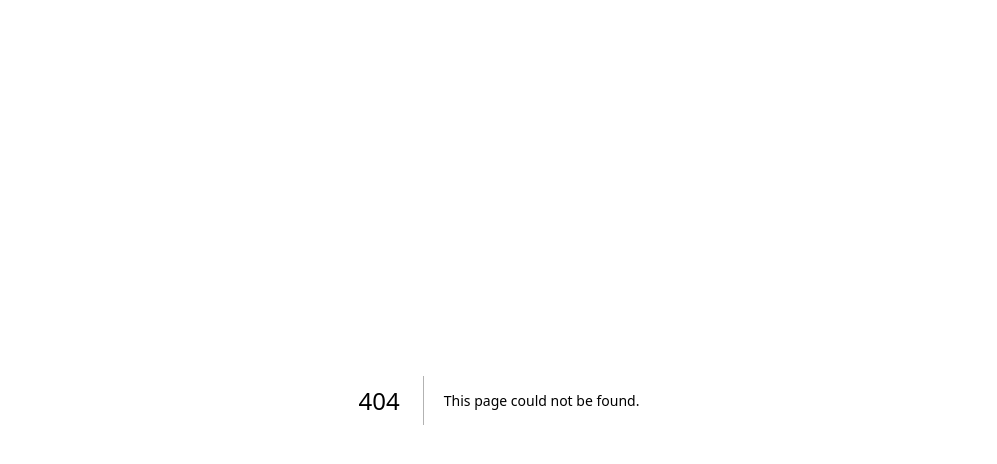
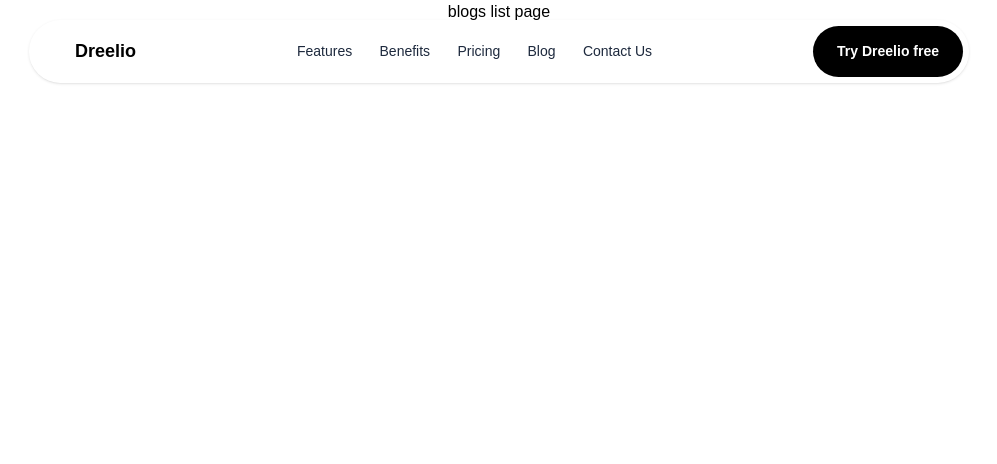
Before and after one commit to MUTHUMANIKANDAN11/dreelio-clone, a Next.js app: page /blogs in a window 1280 px wide. Before the commit this address had no page. Shown: the top 464 px of the page, without its empty margins (141-1138 px from the left). Built offline with nearby package versions, Linux system fonts and the light colour scheme; a web font is replaced by a local one.

Commit message:
header fixed, all navigation for index page is done

```diff
--- /dev/null
+++ b/app/blog/page.tsx
@@ -0,0 +1,10 @@
+import { Header } from "@/components/Header";
+
+export default function Home() {
+    return (
+        <main className="flex items-center flex-col overflow-x-hidden overflow-y-hidden">
+            <Header />
+            blog page
+        </main>
+    );
+}
--- /dev/null
+++ b/app/blogs/page.tsx
@@ -0,0 +1,10 @@
+import { Header } from "@/components/Header";
+
+export default function Home() {
+    return (
+        <main className="flex items-center flex-col overflow-x-hidden overflow-y-hidden">
+            <Header />
+            blogs list page
+        </main>
+    );
+}
--- /dev/null
+++ b/app/contact/page.tsx
@@ -0,0 +1,10 @@
+import { Header } from "@/components/Header";
+
+export default function Home() {
+  return (
+    <main className="flex items-center flex-col overflow-x-hidden overflow-y-hidden">
+      <Header />
+      contact page
+    </main>
+  );
+}
--- a/app/globals.css
+++ b/app/globals.css
@@ -1,4 +1,8 @@
 @import "tailwindcss";
+
+html {
+  scroll-behavior: smooth;
+}
 
 :root {
   /* You can add root variables here later if needed */
--- a/app/page.tsx
+++ b/app/page.tsx
@@ -6,6 +6,7 @@ import { TestimonialCard } from '../components/TestimonialCard';
 import { PricingCard } from '../components/PricingCard';
 import { BlogCard } from '../components/BlogCard';
 import { CommunityCard } from '../components/CommunityCard';
+import Link from 'next/link';
 
 export default function Home() {
   return (
@@ -20,12 +21,16 @@ export default function Home() {
           <div className="hero-head text-[68px] leading-[88px] font-semibold text-center">Run your freelance business like a pro</div>
           <div className="hero-content text-[20px] font-normal text-center text-slate-600 w-[75%] mt-4">All-in-one platform for managing cliens, projects, and payments without the chaos. From first contract to final invoice, we've got your back.</div>
           <div className="hero-button mt-10">
+            <Link href={'/contact'}>
               <button className="text-[16px] bg-black text-white font-semibold rounded-full px-6 py-3 cursor-pointer mr-2">
                 Try Dreelio free
               </button>
+            </Link>
+            <Link href={'/#features'}>
               <button className="text-[16px] px-6 py-3 rounded-full bg-gray-100/20 font-medium cursor-pointer">
                 See features
               </button>
+            </Link>
           </div>
           <div className="hero-img mt-10">
             <img src="./images/hero.png" className="rounded-2xl" alt="" />
@@ -36,7 +41,7 @@ export default function Home() {
       <div className="bg-[linear-gradient(to_bottom,_white_20%,_#F4F1EE_40%,_#C4DCF4_70%)]">
         <TrustedBrands className="h-[300px]" titleClassName="mt-30" />
 
-        <div className="hero3 w-[100vw] h-[100%] flex flex-col items-center justify-start">
+        <div className="hero3 w-[100vw] h-[100%] flex flex-col items-center justify-start scroll-mt-24">
           <div className="hero3-subhead text-[14px] font-bold mt-20 text-[#614A44]">SEAMLESS ACROSS DEVICES</div>
           <div className="hero3-head text-[48px] leading-[62px] font-semibold text-center w-[600px] mt-5">Work from anywhere, stay in sync</div>
 
@@ -53,6 +58,7 @@ export default function Home() {
           </div>
         </div>
 
+        <div id="features" className=""></div>
         <FeatureBox
           subhead="PROJECT MANAGEMENT"
           head="Keep every project moving forward"
@@ -80,6 +86,8 @@ export default function Home() {
           imageSrc="/images/hero5.png"
           reverse={true}
         />
+
+        <div id="benefits" className=""></div>
 
         <div className="hero6 w-[100vw] h-[100%] flex flex-col items-center justify-center mt-30">
           <div className="hero6-subhead text-[14px] font-bold text-[#614A44]">FEATURES</div>
@@ -171,6 +179,7 @@ export default function Home() {
           </div>
         </div>
 
+        <div id="pricing" className=""></div>
         <div className="hero8 flex flex-col items-center justify-center mt-40">
           <div className="hero8-sunhead text-[16px] font-semibold text-[#757170]">PRICING</div>
           <div className="hero8-head text-[46px] w-[390px] font-semibold text-center">Simple plans</div>
@@ -215,7 +224,7 @@ export default function Home() {
           <div className="hero9-head text-[14px] font-semibold text-[#757170]">BLOG</div>
           <div className="hero9-head text-[46px] w-[470px] font-semibold text-center">Ideas to level-up your freelance game</div>
 
-          <div className="hero9-content flex items-center justify-center mt-10">
+          <Link href={'/blog'} className="hero9-content flex items-center justify-center mt-10">
             <div className="hero9-content-left w-[500px] h-[510px] rounded-l-3xl bg-white/70">
               <img src="./images/hero9.1.png" alt="" className="w-[100%] h-[100%] object-cover rounded-3xl p-2" />
             </div>
@@ -240,7 +249,7 @@ export default function Home() {
                 </div>
               </div>
             </div>
-          </div>
+          </Link>
 
           <div className="hero9-footer flex w-[1000px] justify-between items-center mt-7">
             <BlogCard
@@ -249,6 +258,7 @@ export default function Home() {
               tag="TOOLS"
               tagColor="#156CC2"
             />
+
             <BlogCard
               imageSrc="./images/hero9.3.png"
               title="A complete guide to project success in 2026"
--- a/components/BlogCard.tsx
+++ b/components/BlogCard.tsx
@@ -1,3 +1,4 @@
+import Link from 'next/link';
 import React from 'react';
 
 interface BlogCardProps {
@@ -9,6 +10,7 @@ interface BlogCardProps {
 
 export const BlogCard: React.FC<BlogCardProps> = ({ imageSrc, title, tag, tagColor }) => {
     return (
+        <Link href="/blog" className="block w-[100%] h-[100%]">
             <div className="footer-card w-[100%] h-[100%] rounded-3xl">
                 <div className="card-top">
                     <img src={imageSrc} className="w-[320px] h-[300px] object-cover rounded-3xl" alt={title} />
@@ -22,5 +24,6 @@ export const BlogCard: React.FC<BlogCardProps> = ({ imageSrc, title, tag, tagCol
                     </div>
                 </div>
             </div>
+        </Link>
     );
 };
--- a/components/FeatureBox.tsx
+++ b/components/FeatureBox.tsx
@@ -1,4 +1,5 @@
 import React from 'react';
+import Link from 'next/link';
 
 interface FeatureItem {
     icon: string;
@@ -39,9 +40,11 @@ export const FeatureBox: React.FC<FeatureBoxProps> = ({
                 <div className="text-[48px] leading-[62px] font-semibold mt-5">{head}</div>
                 <div className="text-[16px] leading-[26px] mt-5 text-[#453F3D]">{content}</div>
                 {buttonText && (
-                    <button className="text-[16px] px-6 py-3 rounded-full mt-7 font-semibold text-white bg-black font-medium cursor-pointer">
-                        {buttonText}
-                    </button>
+                    <Link href={'/contact'}>
+                        <button className="text-[16px] px-6 py-3 rounded-full mt-7 font-semibold text-white bg-black font-medium cursor-pointer">
+                            {buttonText}
+                        </button>
+                    </Link>
                 )}
             </div>
             <div className="grid grid-cols-2 gap-4">
--- a/components/Footer.tsx
+++ b/components/Footer.tsx
@@ -1,4 +1,5 @@
 import React from 'react';
+import Link from 'next/link';
 
 interface FooterProps {
     className?: string;
@@ -10,7 +11,9 @@ export const Footer: React.FC<FooterProps> = ({  }) => {
           <div className="footer-head text-[46px] w-[470px] font-semibold text-center">Ready to get started</div>
           <div className="footer-subhead text-[18px] text-[#453F3D] mt-3">Download Dreelio for free. No credit card required.</div>
           <div className="footer-btn flex items-center gap-5 mt-10">
-            <button className="card-btn w-[100%] h-[50px] bg-black rounded-full px-5 text-white text-[16px] font-semibold">Try Freelio free</button>
+            <Link href={'/contact'}>
+              <button className="card-btn w-[100%] h-[50px] bg-black rounded-full px-5 text-white text-[16px] font-semibold cursor-pointer">Try Freelio free</button>
+            </Link>
           </div>
 
           <img src="./images/cloud1.png" className="w-[400px] h-[250px] bg-fit absolute top-10 left-[-200px]" alt="" />
--- a/components/Header.tsx
+++ b/components/Header.tsx
@@ -1,4 +1,5 @@
 import React from 'react';
+import Link from 'next/link';
 
 interface HeaderProps {
     className?: string;
@@ -6,19 +7,19 @@ interface HeaderProps {
 
 export const Header: React.FC<HeaderProps> = ({ className = '' }) => {
     return (
-        <div className={`header flex justify-between items-center w-[940px] fixed top-[20px] z-10 bg-white/30 backdrop-blur-md border-b border-gray-200 ${className}`}>
-            <div className="header-left flex text-[18px] leading-[21px] font-semibold cursor-pointer">
-                <svg style={{ width: "24px", height: "24px" }} viewBox="0 0 24 24" preserveAspectRatio="none" width="100%" height="100%">
+        <div className={`header flex justify-between items-center w-[940px] fixed top-[20px] z-10 bg-white/30 backdrop-blur-md border-b border-gray-200 p-1.5 border-none rounded-full shadow-sm ${className}`}>
+            <Link href="/" className="header-left flex text-[18px] leading-[21px] font-semibold cursor-pointer items-center">
+                <svg className='ml-3' style={{ width: "24px", height: "24px" }} viewBox="0 0 24 24" preserveAspectRatio="none" width="100%" height="100%">
                     <use href="/icon1.svg"></use>
                 </svg>
-                <div className="">Dreelio</div>
-            </div>
+                <div className="ml-1">Dreelio</div>
+            </Link>
             <div className="header-middle w-[40%] text-[14px] flex justify-between items-center h-[100%] text-slate-800">
-                <a href="" className="header-nav">Features</a>
-                <a href="" className="header-nav">Benefits</a>
-                <a href="" className="header-nav">Pricing</a>
-                <a href="" className="header-nav">Blog</a>
-                <a href="" className="header-nav">Contact Us</a>
+                <Link href="/#features" className="header-nav px-2 py-1">Features</Link>
+                <Link href="/#benefits" className="header-nav px-2 py-1">Benefits</Link>
+                <Link href="/#pricing" className="header-nav px-2 py-1">Pricing</Link>
+                <Link href="/blogs" className="header-nav px-2 py-1">Blog</Link>
+                <Link href="/contact" className="header-nav px-2 py-1">Contact Us</Link>
             </div>
             <div className="header-right">
                 <button className="text-[14px] bg-black text-white font-semibold leading-[19px] rounded-full px-6 py-4 cursor-pointer">
--- a/components/PricingCard.tsx
+++ b/components/PricingCard.tsx
@@ -1,4 +1,5 @@
 import React from 'react';
+import Link from 'next/link';
 
 interface PricingCardProps {
     title: string;
@@ -27,9 +28,11 @@ export const PricingCard: React.FC<PricingCardProps> = ({ title, price, descript
                     ))}
                 </ul>
             </div>
-            <button className={`card-btn w-[100%] h-[50px] ${isPremium ? 'bg-black text-white' : 'bg-[#F4F1EE] text-black'} rounded-full text-[16px] font-semibold mt-10`}>
-                {buttonText}
-            </button>
+            <Link href={'/contact'}>
+                <button className={`card-btn w-[100%] h-[50px] ${isPremium ? 'bg-black text-white' : 'bg-[#F4F1EE] text-black'} rounded-full text-[16px] font-semibold mt-10 cursor-pointer`}>
+                    {buttonText}
+                </button>
+            </Link>
         </div>
     );
 };
```
Lines whose indentation alone changed are shown as unchanged.
